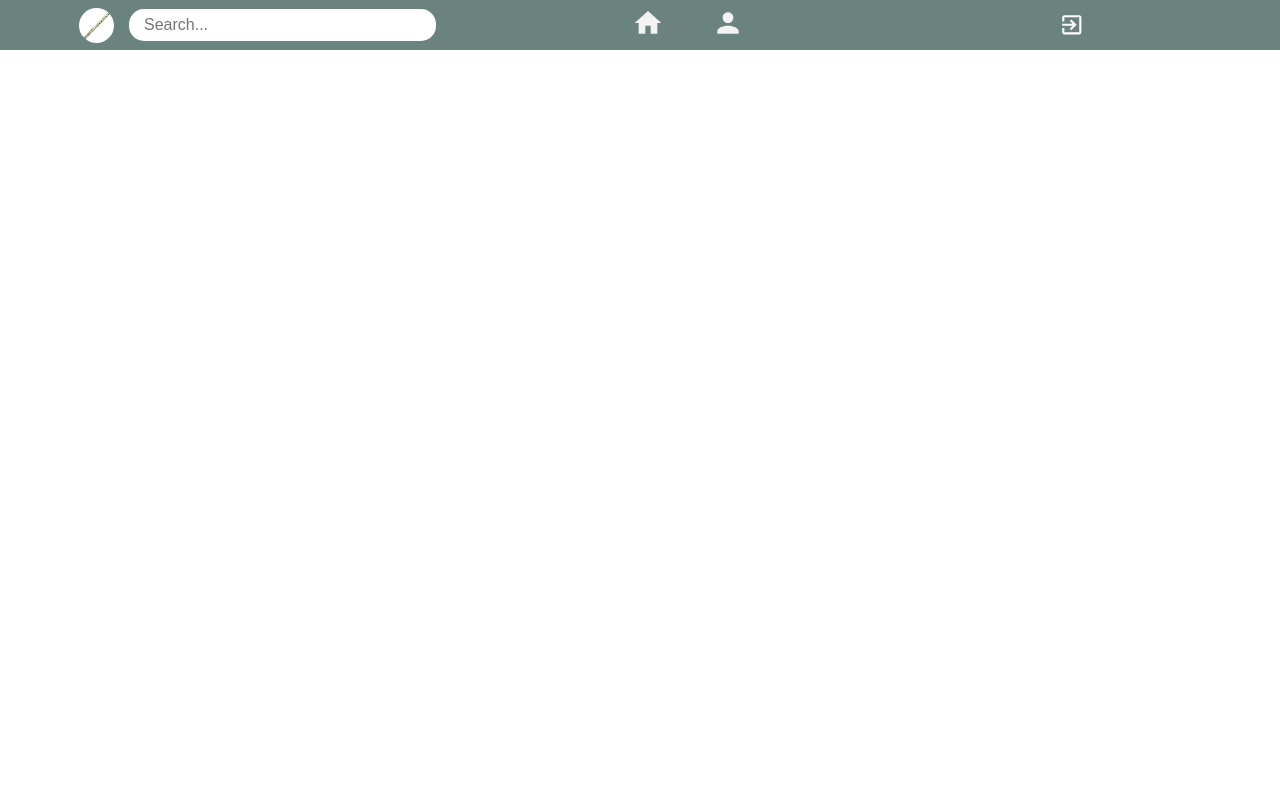
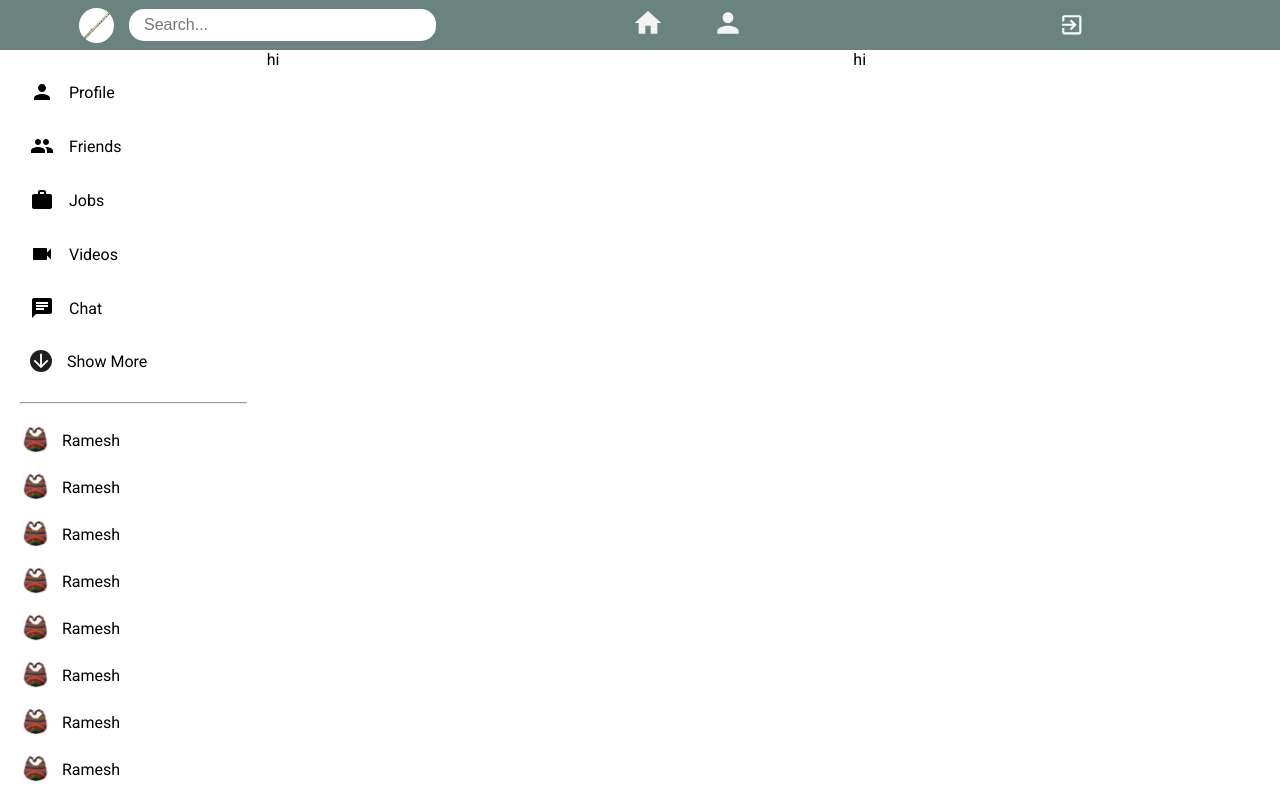
Before and after one commit to RUPAAK/SOCIO_APP, a React (Create React App) app in the folder client/: page / in a window 1280 px wide. Built offline with nearby package versions, Linux system fonts and the light colour scheme.

Commit message:
sidebar done and dusted

```diff
--- a/client/src/App.js
+++ b/client/src/App.js
@@ -1,5 +1,6 @@
 import React from 'react'
 import HomeScreen from './screens/HomeScreen/HomeScreen'
+import './App.css'
 
 const App = () => {
     return (
--- /dev/null
+++ b/client/src/components/Feed/Feed.css
@@ -0,0 +1,3 @@
+.feed_main_container{
+    flex: 5.5;
+}
--- /dev/null
+++ b/client/src/components/Feed/Feed.jsx
@@ -0,0 +1,12 @@
+import React from 'react'
+import './Feed.css'
+
+const Feed = () => {
+    return (
+        <div className="feed_main_container">
+            hi
+        </div>
+    )
+}
+
+export default Feed
--- /dev/null
+++ b/client/src/components/Rightbar/Rightbar.css
@@ -0,0 +1,3 @@
+.rightbar_main_container{
+    flex: 4;
+}
--- /dev/null
+++ b/client/src/components/Rightbar/Rightbar.jsx
@@ -0,0 +1,12 @@
+import React from 'react'
+import './Rightbar.css'
+
+const Rightbar = () => {
+    return (
+        <div className="rightbar_main_container">
+            hi
+        </div>
+    )
+}
+
+export default Rightbar
--- /dev/null
+++ b/client/src/components/Sidebar/Sidebar.css
@@ -0,0 +1,61 @@
+.sidebar_main_container{
+    flex: 2.5;
+    height: calc(100vh - 50px);
+    overflow-y: scroll;
+}
+::-webkit-scrollbar{
+    width: 5px;
+}
+::-webkit-scrollbar-track{
+    background: white;
+}
+::-webkit-scrollbar-thumb{
+    background: rgb(150, 143, 143);
+}
+.sidebar_wrapper{
+    padding: 20px;
+}
+.sidebarlist{
+    list-style: none;
+}
+.sidebarItem{
+    display: flex;
+    align-items: center;
+    margin-bottom: 10px;
+    padding: 10px;
+    border-radius: 12px;
+}
+.sidebarItem:hover{
+    background: rgb(129, 125, 125, 0.7);
+    transition: all 0.3s ease;
+
+}
+.icons{
+    margin-right: 15px;
+}
+.showMoreIcon{
+    width: 22px !important;
+    height: 22px !important;
+    background: rgb(32, 31, 31);
+    color: white;
+    border-radius: 50%;
+}
+.sidebarHr{
+    margin: 20px 0;
+}
+.sidebarFriendList{
+    list-style: none;
+}
+.sidebarFriendItem{
+    display: flex;
+    justify-content: start;
+    align-items: center;
+    margin-bottom: 15px;
+}
+.sidebarFriendProfile{
+    width:  32px;
+    height: 32px;
+    border-radius: 50%;
+    object-fit: cover;
+    margin-right: 10px;
+}
--- /dev/null
+++ b/client/src/components/Sidebar/Sidebar.jsx
@@ -0,0 +1,84 @@
+import React from 'react'
+import "./Sidebar.css"
+import {Person, People, Work, Videocam, Chat, ArrowDownward} from '@material-ui/icons'
+
+const Sidebar = () => {
+    return (
+       <div className="sidebar_main_container">
+           <div className="sidebar_wrapper">
+               <ul className="sidebarlist">
+                   <li className="sidebarItem">
+                        <Person className="icons" />
+                        <span className="icon_text">Profile</span>
+                   </li>
+                   <li className="sidebarItem">
+                        <People className="icons" />
+                        <span className="icon_text">Friends</span>
+                   </li>
+                   <li className="sidebarItem">
+                        <Work className="icons" />
+                        <span className="icon_text">Jobs</span>
+                   </li>
+                   <li className="sidebarItem">
+                        <Videocam className="icons" />
+                        <span className="icon_text">Videos</span>
+                   </li>
+                   <li className="sidebarItem">
+                        <Chat className="icons" />
+                        <span className="icon_text">Chat</span>
+                   </li>
+                   <li className="sidebarItem">
+                   <ArrowDownward className="icons showMoreIcon"/>
+                   <span className="icon_text">Show More</span>
+                   </li>
+               </ul>
+               <hr className="sidebarHr"/>
+
+               <ul className="sidebarFriendList">
+                   <li className="sidebarFriendItem">
+                       <img src="/uploads/b.jpeg" alt="" className="sidebarFriendProfile" />
+                       <span className="sidebarFriendName">Ramesh</span>
+                   </li>
+                   <li className="sidebarFriendItem">
+                       <img src="/uploads/b.jpeg" alt="" className="sidebarFriendProfile" />
+                       <span className="sidebarFriendName">Ramesh</span>
+                   </li>
+                   <li className="sidebarFriendItem">
+                       <img src="/uploads/b.jpeg" alt="" className="sidebarFriendProfile" />
+                       <span className="sidebarFriendName">Ramesh</span>
+                   </li>
+                   <li className="sidebarFriendItem">
+                       <img src="/uploads/b.jpeg" alt="" className="sidebarFriendProfile" />
+                       <span className="sidebarFriendName">Ramesh</span>
+                   </li>
+                   <li className="sidebarFriendItem">
+                       <img src="/uploads/b.jpeg" alt="" className="sidebarFriendProfile" />
+                       <span className="sidebarFriendName">Ramesh</span>
+                   </li>
+                   <li className="sidebarFriendItem">
+                       <img src="/uploads/b.jpeg" alt="" className="sidebarFriendProfile" />
+                       <span className="sidebarFriendName">Ramesh</span>
+                   </li>
+                   <li className="sidebarFriendItem">
+                       <img src="/uploads/b.jpeg" alt="" className="sidebarFriendProfile" />
+                       <span className="sidebarFriendName">Ramesh</span>
+                   </li>
+                   <li className="sidebarFriendItem">
+                       <img src="/uploads/b.jpeg" alt="" className="sidebarFriendProfile" />
+                       <span className="sidebarFriendName">Ramesh</span>
+                   </li>
+                   <li className="sidebarFriendItem">
+                       <img src="/uploads/b.jpeg" alt="" className="sidebarFriendProfile" />
+                       <span className="sidebarFriendName">Ramesh</span>
+                   </li>
+                   <li className="sidebarFriendItem">
+                       <img src="/uploads/b.jpeg" alt="" className="sidebarFriendProfile" />
+                       <span className="sidebarFriendName">Ramesh</span>
+                   </li>
+               </ul>
+           </div>
+       </div>
+    )
+}
+
+export default Sidebar
--- /dev/null
+++ b/client/src/screens/HomeScreen/HomeScreen.css
@@ -0,0 +1,3 @@
+.home_container{
+    display: flex
+}
--- a/client/src/screens/HomeScreen/HomeScreen.jsx
+++ b/client/src/screens/HomeScreen/HomeScreen.jsx
@@ -1,9 +1,21 @@
 import React from 'react'
 import Navbar from '../../components/Navbar/Navbar'
+import Feed from '../../components/Feed/Feed'
+import Sidebar from '../../components/Sidebar/Sidebar'
+import Rightbar from '../../components/Rightbar/Rightbar'
+
+import  './HomeScreen.css'
 
 const HomeScreen = () => {
     return (
-       <Navbar />
+       <>
+        <Navbar />
+        <div className="home_container">
+            <Sidebar/>
+            <Feed/>
+            <Rightbar/>
+        </div>
+       </>
     )
 }
 
```
Also changed, not shown: client/src/App.css (added), client/src/screens/HomeScreen/HomeScree.css (deleted).
